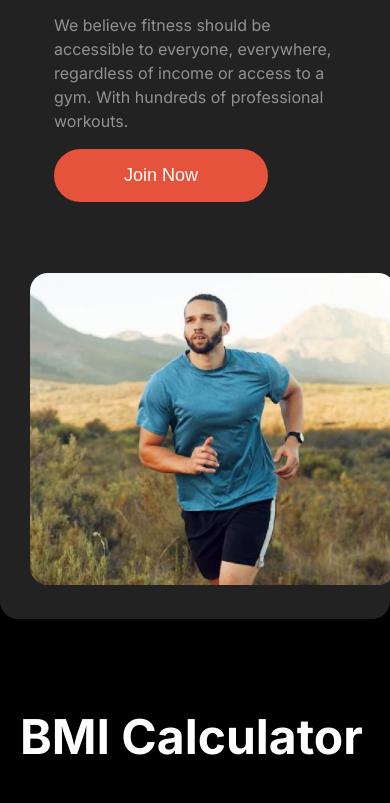
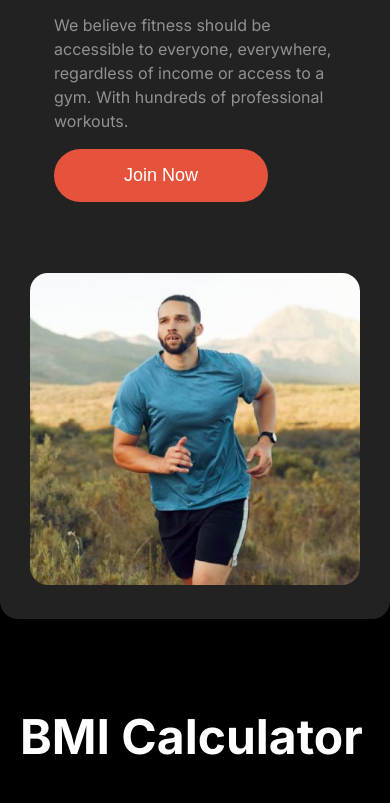
Before and after one commit to uttam786651/assignment-02, a plain HTML site: page index.html in a window 390 px wide. Shown: the part 3138-3941 px from the top of the page. Drawn offline with Linux system fonts and the light colour scheme; a web font is replaced by a local one.

Commit message:
added final site

```diff
--- a/styles/style.css
+++ b/styles/style.css
@@ -476,7 +476,10 @@ line-height: 120%;
     .run{
         flex-direction: column;
     }
+    .run-img2{
+        width: 100%;
 
+    }
 
 }
 
```
